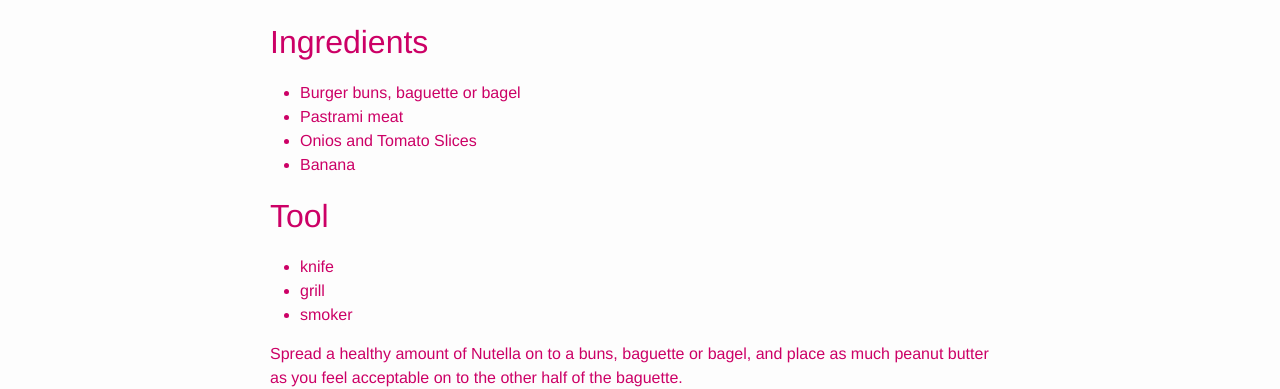
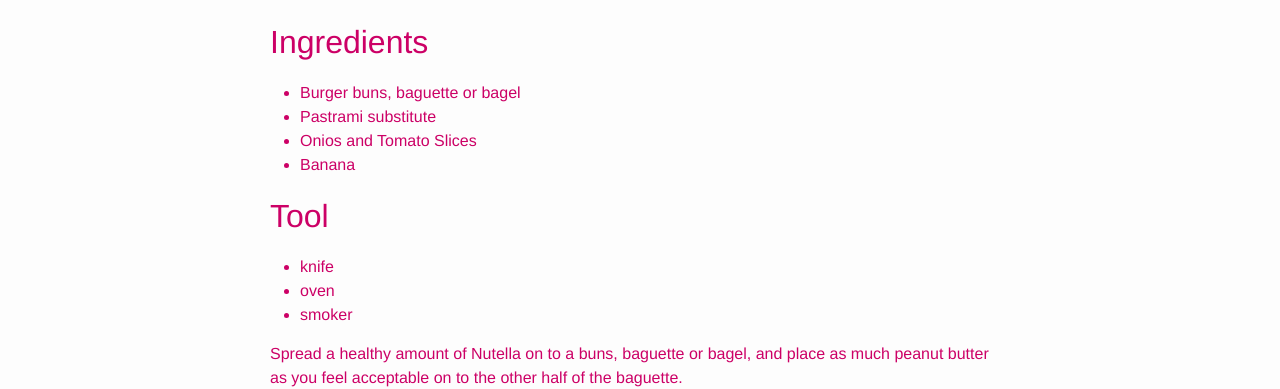
Before and after one commit to githubteacher/feb-recipes, a Jekyll site: the page built from _posts/2014-09-10-Pastrami-burger.md, in a window 1280 px wide. Shown: the part 182-571 px from the top of the page. Built offline with Jekyll 4.4.1, drawn with Linux system fonts in a browser that asks for light colours.

Commit message:
Tool and ingredients change

```diff
--- a/_posts/2014-09-10-Pastrami-burger.md
+++ b/_posts/2014-09-10-Pastrami-burger.md
@@ -9,13 +9,13 @@ categories: entree
 
 ## Ingredients
 - Burger buns, baguette or bagel
-- Pastrami meat
+- Pastrami substitute
 - Onios and Tomato Slices
 - Banana
 
 ## Tool
  - knife
- - grill
+ - oven
  - smoker
 
 Spread a healthy amount of Nutella on to a  buns, baguette or bagel, and place as much peanut butter as you feel acceptable on to the other half of the baguette.
```
